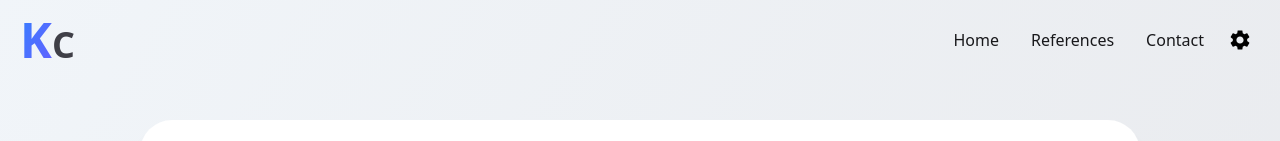
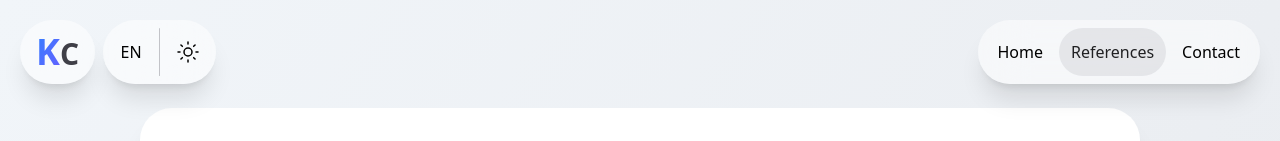
Before and after one commit to chencsi/chencsi.github.io, a React (Vite) app: page /references in a window 1280 px wide. Shown: the top 141 px of the page. Built offline with nearby package versions, Linux system fonts and the light colour scheme.

Commit message:
use new navbar, not responsive yet

```diff
--- a/src/components/layout/Navigation.jsx
+++ b/src/components/layout/Navigation.jsx
@@ -1,179 +1,118 @@
-import { Settings } from "@mui/icons-material";
-import MenuIcon from "@mui/icons-material/Menu";
-import { Drawer, FormControlLabel, IconButton, Popover } from "@mui/material";
-import React from "react";
-import DarkModeSwitch from "../Navigation/ThemeSwitch";
-import LanguageSwitch from "../Navigation/LanguageSwitch";
-import navItems from "./navItems";
-import { Link } from "react-router-dom";
+import { Link, useNavigate, useLocation } from "react-router-dom";
 import useUI from "../../hooks/useUI";
-import { useEffect } from "react";
-import { useState } from "react";
+import { useEffect, useState } from "react";
 import translations from "../../utils/translations";
-import useLanguageSwitch from "../../hooks/useLanguageSwitch";
-import { useLocation } from "react-router-dom";
+import { motion } from "framer-motion"
+import { Moon, Sun } from "lucide-react";
 
-function Navigation() {
-	const [anchorEl, setAnchorEl] = React.useState(null);
-	const isPopoverOpen = Boolean(anchorEl);
-	const popoverId = open ? "navigation-settings-popover" : undefined;
-	const [drawerOpen, setDrawerOpen] = React.useState(false);
-	const [isScrolled, setIsScrolled] = React.useState(false);
-	const { theme, toggleTheme, lang } = useUI();
-	const [isLoaded, setIsLoaded] = useState(false);
-	const [checked, handleLangSwitch] = useLanguageSwitch();
+function Navigation({ onRouteChange }) {
+  const { theme, toggleTheme, lang, toggleLang } = useUI();
   const content = translations[lang]?.layout?.nav;
+  const [selectedTab, setSelectedTab] = useState();
+  const [pendingPath, setPendingPath] = useState(null);
   const location = useLocation();
-  const currentRoute = location.pathname;
-	let lastKnownPosition = 0;
-	let scrollTicking = false;
 
-	function checkScroll(scrollPos) {
-		setIsScrolled(scrollPos > 50);
-	}
+  console.log('lang:', lang);
+  console.log('translations:', translations);
+  console.log('content:', content);
+  console.log('links:', content?.links);
 
-	document.addEventListener("scroll", () => {
-		lastKnownPosition = window.scrollY;
+  useEffect(() => {
+    setSelectedTab(location.pathname);
+  }, [location]);
 
-		if (!scrollTicking) {
-			scrollTicking = true;
-			window.requestAnimationFrame(() => {
-				checkScroll(lastKnownPosition);
-				scrollTicking = false;
-			});
-		}
-	});
-
-	const handlePopoverClick = (event) => {
-		setAnchorEl(event.currentTarget);
+  const handleClick = (path) => {
+    setSelectedTab(path);
+    setPendingPath(path);
+    if (onRouteChange) onRouteChange(path);
   };
 
-	const handlePopoverClose = () => {
-		setAnchorEl(null);
-	};
-
-	const NavItems = ({ isMobile }) => {
-		return navItems
-			.filter((item) => !item.hidden)
-			.map((item) => (
-				<Link
-					key={item.path}
-					to={item.path}
-					className={`${isMobile ? "p-2" : "p-4"} ${item.path === currentRoute && ""} hover:bg-blue-400 hover:text-zinc-900 transition-[background-color] duration-300`}
-				>
-					{content?.links?.[item.name] ?? item.name}
-				</Link>
-			));
-	};
-
-	const toggleDrawer = (newOpen) => () => {
-		setDrawerOpen(newOpen);
-	};
-
-	useEffect(() => {
-		setTimeout(() => setIsLoaded(true), 100);
-	}, []);
-
+  const Logo = () => {
     return (
-		<div
-			id="navigation"
-			className={`
-				fixed z-50 w-full flex flex-row justify-between px-5 py-3 items-center select-none
-				${isScrolled ? "backdrop-blur-sm" : ""}
-				${isScrolled && theme === "dark" ? "bg-zinc-800/40" : ""}
-				${isScrolled && theme === "light" ? "bg-white/40" : ""}
-				${theme === "dark" ? "text-zinc-100" : "text-zinc-900"}
-				${isLoaded ? "transition-[background-color] duration-300" : ""}
-				`}
-		>
-			<div className="flex flex-row items-baseline">
       <Link to="/">
-					<h1 className="text-5xl font-extrabold uppercase">
-						<span className="bg-clip-text text-transparent bg-gradient-to-br from-blue-500 to-indigo-500">
+        <h1 className="uppercase flex items-baseline font-black px-2">
+          <span className="bg-clip-text text-transparent bg-gradient-to-br from-blue-500 to-indigo-500 text-4xl">
             K
           </span>
-						<span
-							className={`${theme === "dark" ? "text-zinc-100" : "text-zinc-700"} text-4xl`}
-						>
+          <span className={`${theme === "dark" ? "text-zinc-100" : "text-zinc-700"} text-3xl`}>
             c
           </span>
         </h1>
       </Link>
-			</div>
-			<div className="flex flex-row items-center sm:hidden">
-				<IconButton onClick={toggleDrawer(true)}>
-					<MenuIcon
-						sx={{
-							color: theme === "dark" ? "grey.100" : "grey.800",
-							fontSize: "24pt",
+    )
+  }
+
+  const NavItems = () => {
+    return Array.isArray(content?.links) && content?.links.map((tab) => (
+      <p key={tab.path} className="py-3 px-3 relative cursor-pointer" onClick={() => handleClick(tab.path)}>
+        <span className="z-20">{tab.name}</span>
+        {selectedTab === tab.path && (
+          <motion.div
+            layoutId="activeTab"
+            transition={{ type: "spring", stiffness: 500, damping: 30 }}
+            onLayoutAnimationComplete={() => {
+              if (pendingPath) {
+                setPendingPath(null);
+              }
             }}
+            className={`${theme === "dark" ? "bg-white/10" : "bg-zinc-400/20"} rounded-full h-full w-full absolute top-0 left-0 z-10`}
           />
-				</IconButton>
-				<Drawer
-					open={drawerOpen}
-					onClose={toggleDrawer(false)}
-					anchor="right"
-					sx={{
-						backdropFilter: "blur(5px)",
+        )}
+      </p>
+    ));
+  };
+
+  const Bubble = ({ children }) => {
+    return <div className={`${theme === "dark" ? "bg-gradient-to-br from-zinc-800/80 to-zinc-900/80" : "bg-white/50"} h-16 backdrop-blur-xl py-2 px-2 rounded-full flex flex-row items-center gap-1 shadow-xl ${theme === "dark" && "shadow-zinc-950/30"}`}>{children}</div>
+  }
+
+  if (!lang || !Array.isArray(content?.links)) {
+    return <p className="text-center mt-5">{content?.links.map(item => <p>{item}</p>)}</p>;
+  }
+  return (
+    <div
+      id="navigation"
+      className="fixed z-50 w-full flex flex-row justify-between px-5 py-5 items-center select-none"
+    >
+      <div className="flex gap-2">
+
+        <Bubble>
+          {Logo()}
+        </Bubble>
+        <Bubble>
+          <motion.button
+            className={`${theme === "dark" ? "hover:bg-white/10" : "hover:bg-zinc-400/20"} w-10 h-10 p-2 cursor-pointer hover:bg-white/10 transition-colors duration-300 rounded-full`}
+            type="button"
+            onClick={() => {
+              toggleLang()
             }}
           >
-					<div
-						className={`h-full w-full flex flex-col ${theme === "dark" ? "bg-zinc-800 text-zinc-200" : "bg-zinc-200 text-zinc-800"}`}
-					>
-						{NavItems(true)}
-					</div>
-				</Drawer>
-			</div>
-			<div className="hidden sm:flex flex-row">
-				{NavItems(false)}
-				<IconButton
-					sx={{
-						transform: isPopoverOpen ? "rotate(90deg)" : "none",
-						transition: "transform 300ms",
-						"&:hover": {
-							transform: "rotate(90deg)",
-						},
-						color: theme === "dark" ? "white" : "black",
-					}}
-					onClick={handlePopoverClick}
-					disableRipple
-				>
-					<Settings />
-				</IconButton>
-			</div>
-			<Popover
-				id={popoverId}
-				open={isPopoverOpen}
-				anchorEl={anchorEl}
-				onClose={handlePopoverClose}
-				anchorOrigin={{
-					vertical: "bottom",
-					horizontal: "right",
-				}}
-				PaperProps={{
-					sx: {
-						mt: 1.5,
-					},
+            {lang === "hu" ? <p>HU</p> : <p>EN</p>}
+          </motion.button>
+          <div className="h-full w-[1px] bg-zinc-500/40 rounded-full mx-1" />
+          <motion.button
+            className={`${theme === "dark" ? "hover:bg-white/10" : "hover:bg-zinc-400/20"} w-10 h-10  p-2 cursor-pointer transition-colors duration-300 rounded-full`}
+            type="button"
+            onClick={() => {
+              toggleTheme()
             }}
           >
-				<div className="bg-white py-3 pl-3 pr-5 select-none flex flex-col gap-3 min-w-[170px]">
-					<FormControlLabel
-						control={<DarkModeSwitch checked={theme === "dark"} />}
-						label={content?.settings.darkmode}
-						labelPlacement="start"
-						sx={{ ml: "auto" }}
-						onClick={toggleTheme}
-					/>
-					<FormControlLabel
-						control={
-							<LanguageSwitch checked={checked} onChange={handleLangSwitch} />
+            {theme === "dark" ?
+              <motion.div initial={{ opacity: 1 }} animate={{ opacity: 1 }} exit={{ opacity: 0 }} transition={{ duration: 400 }}>
+                <Moon strokeWidth={1.5} />
+              </motion.div> :
+              <motion.div initial={{ opacity: 1 }} animate={{ opacity: 1 }} exit={{ opacity: 0 }} transition={{ duration: 400 }}>
+                <Sun strokeWidth={1.5} />
+              </motion.div>
             }
-						label={content?.settings.language}
-						labelPlacement="start"
-						sx={{ ml: "auto" }}
-					/>
+          </motion.button>
+        </Bubble>
       </div>
-			</Popover>
+
+
+      <Bubble>
+        {NavItems()}
+      </Bubble>
     </div>
   );
 }
--- a/src/components/layout/index.jsx
+++ b/src/components/layout/index.jsx
@@ -1,23 +1,54 @@
-import { Outlet } from "react-router-dom";
+import { Outlet, useNavigate } from "react-router-dom";
 import Footer from "./Footer";
 import Navigation from "./Navigation";
 import useUI from "../../hooks/useUI";
+import { useEffect, useState } from "react";
+import { AnimatePresence, motion } from "framer-motion";
 
 const Layout = () => {
   const { theme } = useUI();
+  const [routeChange, setRouteChange] = useState(null);
+  const navigate = useNavigate();
+
+  useEffect(() => {
+    document.body.style.background = theme === "dark"
+      ? "linear-gradient(to bottom right, #18181b, #09090b)"
+      : "linear-gradient(to bottom right, #f1f5f9, #e5e7eb)";
+    return () => { document.body.style.background = ""; };
+  }, [theme]);
+
+  useEffect(() => {
+    if (routeChange) {
+      const timeout = setTimeout(() => {
+        navigate(routeChange);
+        setRouteChange(null);
+      }, 400);
+
+      return () => clearTimeout(timeout);
+    }
+  }, [routeChange, navigate]);
 
   return (
-    <div className={`${theme === "dark" ? "bg-gradient-to-br from-zinc-900 to-zinc-950" : "bg-gradient-to-br from-slate-100 to-zinc-200"}`}>
+    <>
       <nav className="w-full overflow-hidden h-25">
-        <Navigation />
+        <Navigation onRouteChange={setRouteChange} />
       </nav>
-      <main className="pb-50 mt-5 flex flex-col gap-20 min-h-screen">
-        <Outlet />
-      </main>
+      <AnimatePresence mode="wait">
+        <motion.main
+          key={routeChange || "main"}
+          initial={{ opacity: 0 }}
+          animate={{ opacity: 1 }}
+          exit={{ opacity: 0 }}
+          transition={{ duration: 0.4 }}
+          className="pb-50 mt-2 flex flex-col gap-20 min-h-screen"
+        >
+          <Outlet />
+        </motion.main>
+      </AnimatePresence>
       <footer>
         <Footer />
       </footer>
-    </div>
+    </>
   );
 };
 
--- a/src/components/layout/navItems.js
+++ /dev/null
@@ -1,22 +0,0 @@
-const navItems = [
-    {
-        path: "/",
-        name: "home",
-        footer: true,
-        hidden: false,
-    },
-    {
-        path: "/references",
-        name: "references",
-        footer: true,
-        hidden: false,
-    },
-    {
-        path: "/contact",
-        name: "contact",
-        footer: true,
-        hidden: false,
-    },
-];
-
-export default navItems;
--- a/src/contexts/UIContext.jsx
+++ b/src/contexts/UIContext.jsx
@@ -7,7 +7,7 @@ const UIContext = createContext({
   theme: null,
   lang: null,
   toggleTheme: () => { },
-  setLang: () => { },
+  toggleLang: () => { },
 });
 
 const getSystemTheme = () => {
@@ -76,13 +76,14 @@ export const UIProvider = ({ children }) => {
 
   const toggleTheme = () =>
     setTheme((prev) => (prev === "light" ? "dark" : "light"));
-  const setLanguage = (newLang) => setLang(newLang);
+  const toggleLang = () =>
+    setLang((prev) => (prev === "en" ? "hu" : "en"));
 
   const value = {
     theme,
     lang,
     toggleTheme,
-    setLanguage,
+    toggleLang,
   };
 
   return (<UIContext.Provider value={value}>{children}</UIContext.Provider>);
--- a/src/utils/translations.js
+++ b/src/utils/translations.js
@@ -4,11 +4,11 @@ const translations = {
   hu: {
     layout: {
       nav: {
-        links: {
-          home: "Főoldal",
-          references: "Referenciák",
-          contact: "Kapcsolat",
-        },
+        links: [
+          { name: "Kezdőlap", path: "/" },
+          { name: "Referenciák", path: "/references" },
+          { name: "Kapcsolat", path: "/contact" }
+        ],
         settings: {
           darkmode: "Sötét mód",
           language: "Nyelv",
@@ -120,11 +120,11 @@ const translations = {
   en: {
     layout: {
       nav: {
-        links: {
-          home: "Home",
-          references: "References",
-          contact: "Contact",
-        },
+        links: [
+          { name: "Home", path: "/" },
+          { name: "References", path: "/references" },
+          { name: "Contact", path: "/contact" }
+        ],
         settings: {
           darkmode: "Dark mode",
           language: "Language",
```
Lines whose indentation alone changed are shown as unchanged.
